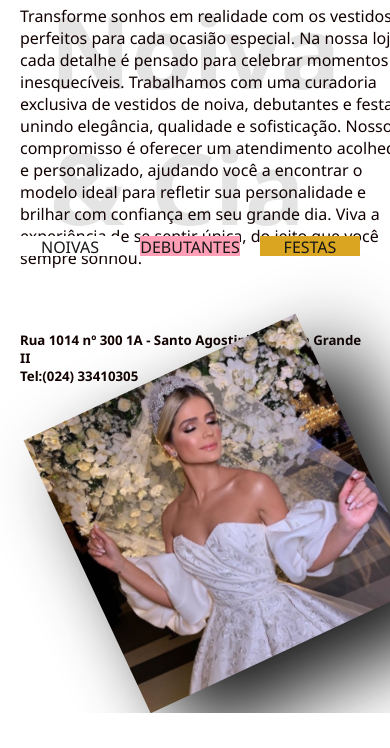
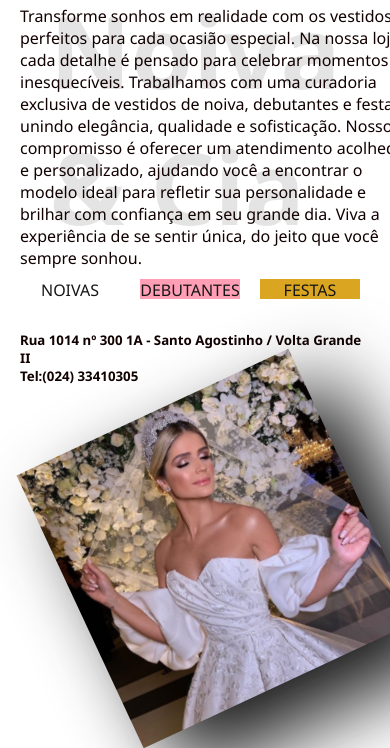
Before and after one commit to Andrecruzac85/Noiva---Cia, a plain HTML site: page index.html in a window 390 px wide. Shown: the part 177-925 px from the top of the page. Before the commit the page ends 890 px from the top, so only its background shows below. Drawn offline with Linux system fonts and the light colour scheme.

Commit message:
media query

```diff
--- a/styles.css
+++ b/styles.css
@@ -77,7 +77,7 @@ p {
 
 .caixa-botoes {
     position: absolute;
-    top: 10%;
+    top: 5%;
     text-align: center;
     color: #161616;
     z-index: 2;
@@ -112,13 +112,13 @@ p {
 .insta {
     position: absolute;
     margin-left: 0;
-    margin-top:65%;
+    margin-top: 50%;
 }
 
 .endereço {
     position: absolute;
     margin-left: 0;
-    margin-bottom: 45%;
+    margin-bottom: 35%;
 
 }
 @media screen and (max-width: 700px) {
@@ -163,8 +163,8 @@ body::before {
 }
 .imagem-pessoa {
     position: absolute;
-    left: 5%;
-    margin-top: 82%;
+    left: 3%;
+    margin-top: 92%;
     width: 300px;
     transform: rotate(-25deg);
     transition: 1s;
@@ -200,6 +200,6 @@ body::after {
     position: absolute;
     display: flex;
     gap: 20px;
-    margin-top: 80%;
+    top: 52%;
 }
 }
```
